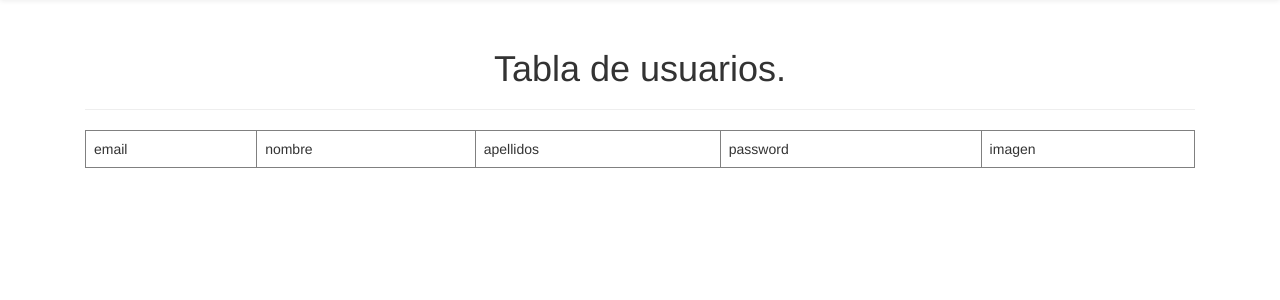
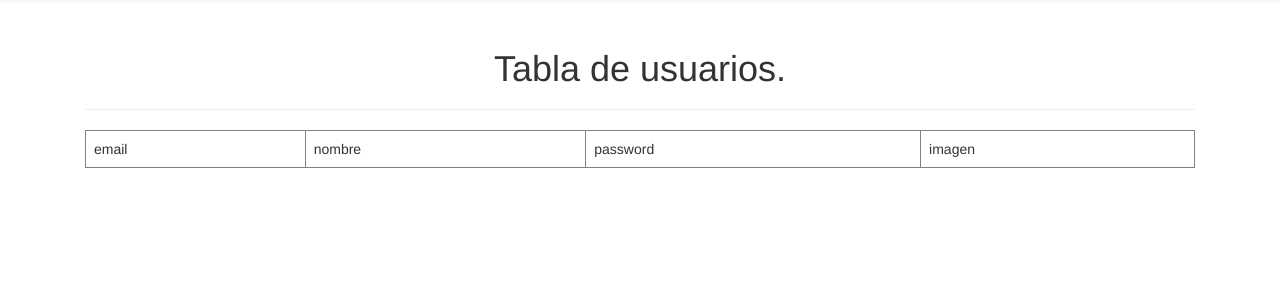
Before and after one commit to jserrape/-TFM-Generador-de-historias-servidor, a Flask app: page /rest/list/usuario in a window 1280 px wide. Shown: the part 51-351 px from the top of the page. Run offline with Flask 2, Linux system fonts and the light colour scheme; data that the repository does not hold is empty; some libraries are stand-ins or nearby versions.

Commit message:
Eliminado campo "apellidos" de la tabla de usuarios

```diff
--- a/src/server/app.py
+++ b/src/server/app.py
@@ -25,7 +25,7 @@ def get_gestionar_usuarios():
     con = sql.connect("database.db")
     con.row_factory = sql.Row
     cur = con.cursor()
-    cur.execute("SELECT email, nombre, apellidos FROM usuario")
+    cur.execute("SELECT email, nombre FROM usuario")
     rows = cur.fetchall();
     return render_template('gestionar_usuarios.html',rows = rows)
 
--- a/src/server/declaracionVariables.py
+++ b/src/server/declaracionVariables.py
@@ -28,7 +28,7 @@ print("Opened database successfully")
 #conn.execute('DROP TABLE IF EXISTS usuario')
 conn.execute('CREATE TABLE IF NOT EXISTS historia (id INTEGER PRIMARY KEY AUTOINCREMENT, nombre_historia TEXT, idioma_historia TEXT, imagen_historia BLOB, latitud_historia INT, longitud_historia INT, zoom INT, descripcion_historia TEXT)')
 conn.execute('CREATE TABLE IF NOT EXISTS mision (id INTEGER PRIMARY KEY AUTOINCREMENT, id_historia INTEGER, nombre_mision TEXT, icono_mision BLOB, latitud_mision INT, longitud_mision INT, interaccion TEXT, codigo_interaccion TEXT, precedentes TEXT, pista_audio BLOB, descripcion TEXT, FOREIGN KEY(id_historia) REFERENCES historia(id))')
-conn.execute('CREATE TABLE IF NOT EXISTS usuario (email TEXT PRIMARY KEY, nombre TEXT, apellidos TEXT, password TEXT, imagen BLOB)')
+conn.execute('CREATE TABLE IF NOT EXISTS usuario (email TEXT PRIMARY KEY, nombre TEXT, password TEXT, imagen BLOB)')
 print("Table created successfully")
 conn.close()
 
--- a/src/server/rutas_usuario.py
+++ b/src/server/rutas_usuario.py
@@ -13,7 +13,7 @@ def POST_usuario():
     else:
         imagen_usu = str(base64.b64encode((request.files['imagen']).read()))
         imagen_usu = str(imagen_usu[2:(len(imagen_usu))-1])
-        insertar_usuario(usu_dict['email'], usu_dict['nombre'], usu_dict['apellidos'], usu_dict['password'], imagen_usu)
+        insertar_usuario(usu_dict['email'], usu_dict['nombre'], usu_dict['password'], imagen_usu)
         return Response(json.dumps( {'status': '201','resultado': 'Se ha registrado correctamente'}, indent=4 ), status=201, mimetype='application/json')
 
 """
@@ -81,20 +81,6 @@ def UPDATE_nombre_usuario():
     return Response(json.dumps( {'status': '201'}, indent=4 ), status=201, mimetype='application/json')
 
 """
-Ruta para actualizar el apellido de un usuario
-"""
-@app.route('/rest/update_apellidos/usuario', methods=['POST'])
-def UPDATE_apellidos_usuario():
-    apellidosNuevo = request.form['apellidosNuevo']
-    correo = request.form['correo']
-    with sql.connect("database.db") as con:
-        cur = con.cursor()
-        cur.execute("UPDATE usuario SET apellidos ='" + apellidosNuevo +"' WHERE email='" + correo +"'")
-        con.commit()
-    con.close()
-    return Response(json.dumps( {'status': '201'}, indent=4 ), status=201, mimetype='application/json')
-
-"""
 Función para comprobar si existe un usuario
 """
 def existe_usuario(email):
@@ -110,9 +96,9 @@ def existe_usuario(email):
 """
 Función para insertar un usuario
 """
-def insertar_usuario(email, nombre, apellidos, password, imagen):
+def insertar_usuario(email, nombre, password, imagen):
     with sql.connect("database.db") as con:
         cur = con.cursor()
-        cur.execute("INSERT INTO usuario (email, nombre, apellidos, password, imagen) VALUES (?,?,?,?,?)",(email, nombre, apellidos, password, imagen) )
+        cur.execute("INSERT INTO usuario (email, nombre, password, imagen) VALUES (?,?,?,?)",(email, nombre, password, imagen) )
         con.commit()
     con.close()
--- a/src/server/templates/gestionar_usuarios.html
+++ b/src/server/templates/gestionar_usuarios.html
@@ -11,8 +11,7 @@
             <table class="table table-hover" id="table-users">
                <thead>
                   <td>Email</td>
-                  <td>Nombre</td>
-                  <td>Apellidos</td>
+                  <td>Usuario</td>
                   <td>Editar</td>
                   <td>Eliminar</td>
                </thead>
@@ -20,7 +19,6 @@
                <tr>
                   <td>{{row["email"]}}</td>
                   <td>{{row["nombre"]}}</td>
-                  <td>{{row["apellidos"]}}</td>
                   <td><button class="btn btn-success col-md-5 edit-user-btn" id="{{row['email']}}" type="button" onclick="editarUsuario(this)"><span class="glyphicon glyphicon-pencil"></span></button></td>
                   <td><button class="btn btn-danger col-md-5 delete-user-btn" id="{{row['email']}}" type="button" onclick="eliminarUsuario(this)"><span class="glyphicon glyphicon-trash"></span></button></td>
                </tr>
--- a/src/server/templates/list_usuario.html
+++ b/src/server/templates/list_usuario.html
@@ -9,7 +9,6 @@
                <thead>
                   <td>email</td>
                   <td>nombre</td>
-                  <td>apellidos</td>
                   <td>password</td>
                   <td>imagen</td>
                </thead>
@@ -18,7 +17,6 @@
                   <tr>
                      <td>{{row["email"]}}</td>
                      <td>{{row["nombre"]}}</td>
-                     <td>{{row["apellidos"]}}</td>
                      <td> {{ row["password"]}}</td>
                      <td>{{row['imagen']}}</td>
                   </tr>
--- a/src/server/templates/registro_usuario.html
+++ b/src/server/templates/registro_usuario.html
@@ -10,10 +10,6 @@
          <div class="form-group">
             <label for="id">Nombre</label>
             <input name="nombre" type="text" class="form-control" value="" autocomplete="off" placeholder="" />
-         </div>
-         <div class="form-group">
-            <label for="id">Apellidos</label>
-            <input name="apellidos" type="text" class="form-control" value="" autocomplete="off" placeholder="" />
          </div>
          <div class="form-group">
             <label for="id">Email</label>
@@ -30,7 +26,7 @@
 
          <br>
 
-         <input value="Crear historia" type="submit" class="btn btn-primary" id="btn_add_historia" autocomplete="off"/>
+         <input value="Crear usuario" type="submit" class="btn btn-primary" id="btn_add_historia" autocomplete="off"/>
       </form>
    </div>
 </div>
```
Also changed, not shown: src/server/templates/editar_usuario.html (+1 -18 lines).
